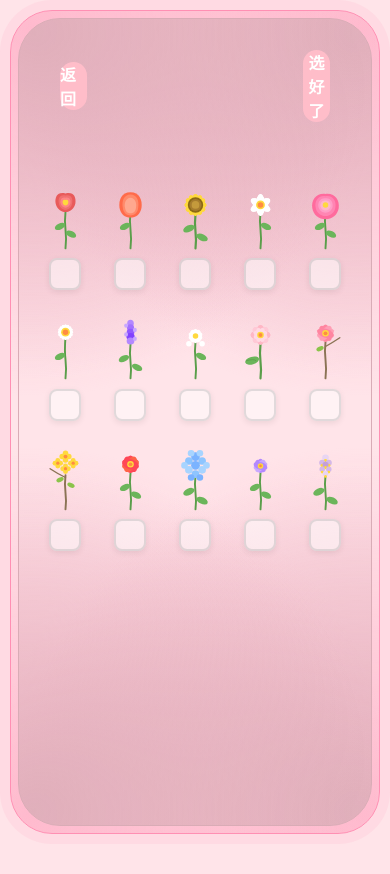
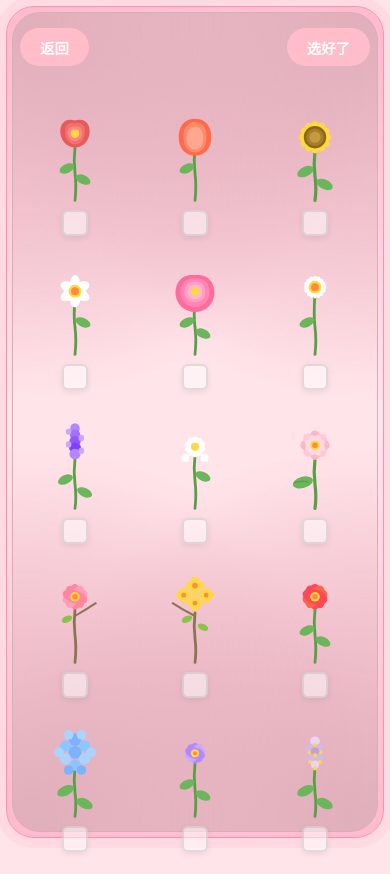
Before and after one commit to Bonheur-x/bonheur02, a plain HTML site: page Happy Mother's Day Entered.html in a window 390 px wide. Before the commit the page ends 844 px from the top, so only its background shows below. Drawn offline with Linux system fonts and the light colour scheme.

```diff
--- a/Happy Mother's Day Entered.html
+++ b/Happy Mother's Day Entered.html
@@ -2,7 +2,7 @@
 <html lang="zh-CN">
 <head>
   <meta charset="UTF-8" />
-  <meta name="viewport" content="width=device-width, initial-scale=1.0" />
+  <meta name="viewport" content="width=device-width, initial-scale=1.0, maximum-scale=1.0, user-scalable=no" />
   <title>Happy Mother's Day - Select Flowers</title>
   <style>
     * { box-sizing: border-box; margin: 0; padding: 0; }
@@ -157,18 +157,83 @@
     .checkbox:checked + .checkmark::after {
       transform: rotate(-45deg) scale(1);
     }
+
+    /* ========== 手机端适配 ========== */
+    @media (max-width: 768px) {
+      body {
+        padding: 12px 0;
+      }
+      .page-border::before,
+      .page-border::after {
+        inset: 6px;
+        border-radius: 28px;
+      }
+      .page-border::after {
+        inset: 12px;
+      }
+      .top-bar {
+        padding: 16px 20px;
+        margin-bottom: 6px;
+      }
+      .top-btn {
+        width: auto;
+        min-height: 2.4rem;
+        padding: 0 20px;
+        border-radius: 20px;
+        font-size: 0.9rem;
+      }
+      .flower-grid {
+        grid-template-columns: repeat(3, 1fr);
+        gap: 8px;
+        width: 94%;
+        padding: 6px 8px;
+      }
+      .flower-item {
+        gap: 4px;
+        padding: 4px 2px;
+      }
+      .flower-svg {
+        max-width: 80px;
+      }
+      .checkbox-container {
+        width: 26px;
+        height: 26px;
+      }
+      .checkmark {
+        border-radius: 6px;
+      }
+      .checkmark::after {
+        width: 12px;
+        height: 9px;
+        border-width: 0 0 2px 2px;
+      }
+    }
+
+    @media (max-width: 380px) {
+      .flower-grid {
+        grid-template-columns: repeat(3, 1fr);
+        gap: 6px;
+      }
+      .flower-svg {
+        max-width: 70px;
+      }
+      .top-btn {
+        padding: 0 16px;
+        font-size: 0.85rem;
+      }
+    }
   </style>
 </head>
 <body>
   <div class="page-border"></div>
   <div class="top-bar">
-    <a class="top-btn" href="C:\Users\wx\Desktop\Happy Monther's Day.html">返回</a>
+    <a class="top-btn" href="index.html">返回</a>
     <button class="top-btn" onclick="goBouquet()">选好了</button>
   </div>
   <section class="flower-grid">
     <!-- 1. rose -->
     <div class="flower-item">
-      <svg class="flower-svg" class="flower-svg" viewBox="0 0 100 135" preserveAspectRatio="xMidYMax meet">
+      <svg class="flower-svg" viewBox="0 0 100 135" preserveAspectRatio="xMidYMax meet">
         <g>
           <path d="M50 62 Q48 78 50 94 Q52 110 50 128" stroke="#5a9e4a" stroke-width="3.5" fill="none" stroke-linecap="round"/>
           <ellipse cx="40" cy="88" rx="10" ry="5.5" fill="#6bb55a" transform="rotate(-25 40 88)"/>
@@ -186,7 +251,7 @@
     </div>
     <!-- 2. tulip -->
     <div class="flower-item">
-      <svg class="flower-svg" class="flower-svg" viewBox="0 0 100 135" preserveAspectRatio="xMidYMax meet">
+      <svg class="flower-svg" viewBox="0 0 100 135" preserveAspectRatio="xMidYMax meet">
         <g>
           <path d="M50 62 Q48 78 50 94 Q52 110 50 128" stroke="#5a9e4a" stroke-width="3.5" fill="none" stroke-linecap="round"/>
           <ellipse cx="40" cy="88" rx="10" ry="5.5" fill="#6bb55a" transform="rotate(-25 40 88)"/>
@@ -202,7 +267,7 @@
     </div>
     <!-- 3. sunflower -->
     <div class="flower-item">
-      <svg class="flower-svg" class="flower-svg" viewBox="0 0 100 135" preserveAspectRatio="xMidYMax meet">
+      <svg class="flower-svg" viewBox="0 0 100 135" preserveAspectRatio="xMidYMax meet">
         <g>
           <path d="M50 66 Q48 82 50 98 Q52 114 50 128" stroke="#5a9e4a" stroke-width="4" fill="none" stroke-linecap="round"/>
           <ellipse cx="38" cy="92" rx="11" ry="6" fill="#6bb55a" transform="rotate(-25 38 92)"/>
@@ -233,7 +298,7 @@
     </div>
     <!-- 4. lily -->
     <div class="flower-item">
-      <svg class="flower-svg" class="flower-svg" viewBox="0 0 100 135" preserveAspectRatio="xMidYMax meet">
+      <svg class="flower-svg" viewBox="0 0 100 135" preserveAspectRatio="xMidYMax meet">
         <g>
           <path d="M50 62 Q48 78 50 94 Q52 110 50 128" stroke="#5a9e4a" stroke-width="3.5" fill="none" stroke-linecap="round"/>
           <ellipse cx="60" cy="88" rx="10" ry="5.5" fill="#6bb55a" transform="rotate(25 60 88)"/>
@@ -256,7 +321,7 @@
     </div>
     <!-- 5. carnation -->
     <div class="flower-item">
-      <svg class="flower-svg" class="flower-svg" viewBox="0 0 100 135" preserveAspectRatio="xMidYMax meet">
+      <svg class="flower-svg" viewBox="0 0 100 135" preserveAspectRatio="xMidYMax meet">
         <g>
           <path d="M50 62 Q48 78 50 94 Q52 110 50 128" stroke="#5a9e4a" stroke-width="3.5" fill="none" stroke-linecap="round"/>
           <ellipse cx="40" cy="88" rx="10" ry="5.5" fill="#6bb55a" transform="rotate(-25 40 88)"/>
@@ -277,7 +342,7 @@
     </div>
     <!-- 6. daisy -->
     <div class="flower-item">
-      <svg class="flower-svg" class="flower-svg" viewBox="0 0 100 135" preserveAspectRatio="xMidYMax meet">
+      <svg class="flower-svg" viewBox="0 0 100 135" preserveAspectRatio="xMidYMax meet">
         <g>
           <path d="M50 52 Q48 78 50 94 Q52 110 50 128" stroke="#5a9e4a" stroke-width="3.5" fill="none" stroke-linecap="round"/>
           <ellipse cx="40" cy="88" rx="10" ry="5.5" fill="#6bb55a" transform="rotate(-25 40 88)"/>
@@ -310,7 +375,7 @@
     </div>
     <!-- 7. lavender -->
     <div class="flower-item">
-      <svg class="flower-svg" class="flower-svg" viewBox="0 0 100 135" preserveAspectRatio="xMidYMax meet">
+      <svg class="flower-svg" viewBox="0 0 100 135" preserveAspectRatio="xMidYMax meet">
         <g>
           <path d="M50 66 Q48 82 50 98 Q52 114 50 128" stroke="#5a9e4a" stroke-width="3.5" fill="none" stroke-linecap="round"/>
           <ellipse cx="38" cy="92" rx="10" ry="5.5" fill="#6bb55a" transform="rotate(-25 38 92)"/>
@@ -335,7 +400,7 @@
     </div>
     <!-- 8. jasmine -->
     <div class="flower-item">
-      <svg class="flower-svg" class="flower-svg" viewBox="0 0 100 135" preserveAspectRatio="xMidYMax meet">
+      <svg class="flower-svg" viewBox="0 0 100 135" preserveAspectRatio="xMidYMax meet">
         <g>
           <path d="M50 62 Q48 78 50 94 Q52 110 50 128" stroke="#5a9e4a" stroke-width="3.5" fill="none" stroke-linecap="round"/>
           <ellipse cx="60" cy="88" rx="10" ry="5.5" fill="#6bb55a" transform="rotate(25 60 88)"/>
@@ -358,7 +423,7 @@
     </div>
     <!-- 9. lotus -->
     <div class="flower-item">
-      <svg class="flower-svg" class="flower-svg" viewBox="0 0 100 135" preserveAspectRatio="xMidYMax meet">
+      <svg class="flower-svg" viewBox="0 0 100 135" preserveAspectRatio="xMidYMax meet">
         <g>
           <path d="M50 66 Q48 82 50 98 Q52 114 50 128" stroke="#5a9e4a" stroke-width="4" fill="none" stroke-linecap="round"/>
           <ellipse cx="32" cy="96" rx="13" ry="7" fill="#6bb55a" transform="rotate(-16 32 86)"/>
@@ -392,7 +457,7 @@
     </div>
     <!-- 10. peach -->
     <div class="flower-item">
-      <svg class="flower-svg" class="flower-svg" viewBox="0 0 100 135" preserveAspectRatio="xMidYMax meet">
+      <svg class="flower-svg" viewBox="0 0 100 135" preserveAspectRatio="xMidYMax meet">
         <g>
           <path d="M50 62 Q48 78 50 94 Q52 110 50 128" stroke="#8b7355" stroke-width="3.5" fill="none" stroke-linecap="round"/>
           <path d="M50 70 Q64 62 76 54" stroke="#8b7355" stroke-width="2.5" fill="none" stroke-linecap="round"/>
@@ -415,7 +480,7 @@
     </div>
     <!-- 11. osmanthus -->
     <div class="flower-item">
-      <svg class="flower-svg" class="flower-svg" viewBox="0 0 100 135" preserveAspectRatio="xMidYMax meet">
+      <svg class="flower-svg" viewBox="0 0 100 135" preserveAspectRatio="xMidYMax meet">
         <g>
           <path d="M50 66 Q48 82 50 98 Q52 114 50 128" stroke="#8b7355" stroke-width="3.5" fill="none" stroke-linecap="round"/>
           <path d="M50 70 Q34 62 22 54" stroke="#8b7355" stroke-width="2.5" fill="none" stroke-linecap="round"/>
@@ -460,7 +525,7 @@
     </div>
     <!-- 12. azalea -->
     <div class="flower-item">
-      <svg class="flower-svg" class="flower-svg" viewBox="0 0 100 135" preserveAspectRatio="xMidYMax meet">
+      <svg class="flower-svg" viewBox="0 0 100 135" preserveAspectRatio="xMidYMax meet">
         <g>
           <path d="M50 62 Q48 78 50 94 Q52 110 50 128" stroke="#5a9e4a" stroke-width="3.5" fill="none" stroke-linecap="round"/>
           <ellipse cx="40" cy="88" rx="10" ry="5.5" fill="#6bb55a" transform="rotate(-25 40 88)"/>
@@ -483,7 +548,7 @@
     </div>
     <!-- 13. hydrangea -->
     <div class="flower-item">
-      <svg class="flower-svg" class="flower-svg" viewBox="0 0 100 135" preserveAspectRatio="xMidYMax meet">
+      <svg class="flower-svg" viewBox="0 0 100 135" preserveAspectRatio="xMidYMax meet">
         <g>
           <path d="M50 66 Q48 82 50 98 Q52 114 50 128" stroke="#5a9e4a" stroke-width="3.5" fill="none" stroke-linecap="round"/>
           <ellipse cx="38" cy="96" rx="11" ry="6" fill="#6bb55a" transform="rotate(-25 38 96)"/>
@@ -512,7 +577,7 @@
     </div>
     <!-- 14. violet -->
     <div class="flower-item">
-      <svg class="flower-svg" class="flower-svg" viewBox="0 0 100 135" preserveAspectRatio="xMidYMax meet">
+      <svg class="flower-svg" viewBox="0 0 100 135" preserveAspectRatio="xMidYMax meet">
         <g>
           <path d="M50 62 Q48 78 50 94 Q52 110 50 128" stroke="#5a9e4a" stroke-width="3.5" fill="none" stroke-linecap="round"/>
           <ellipse cx="40" cy="88" rx="10" ry="5.5" fill="#6bb55a" transform="rotate(-25 40 88)"/>
@@ -535,7 +600,7 @@
     </div>
     <!-- 15. lilac -->
     <div class="flower-item">
-      <svg class="flower-svg" class="flower-svg" viewBox="0 0 100 135" preserveAspectRatio="xMidYMax meet">
+      <svg class="flower-svg" viewBox="0 0 100 135" preserveAspectRatio="xMidYMax meet">
         <g>
           <path d="M50 66 Q48 82 50 98 Q52 114 50 128" stroke="#5a9e4a" stroke-width="3.5" fill="none" stroke-linecap="round"/>
           <ellipse cx="38" cy="96" rx="11" ry="6" fill="#6bb55a" transform="rotate(-25 38 96)"/>
```
